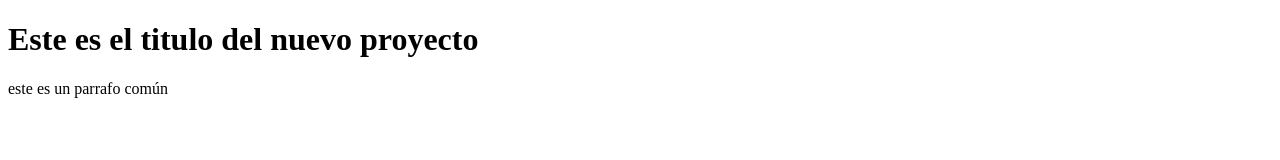
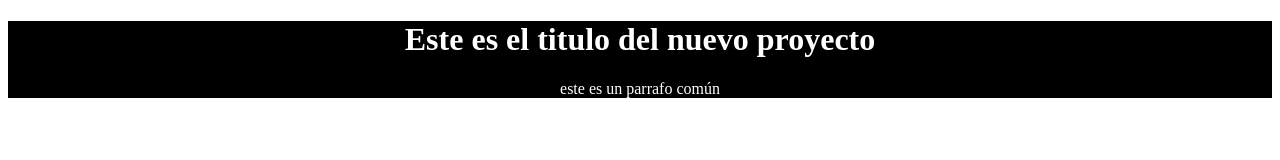
Before and after one commit to ikevinmejia/proyecto2, a plain HTML site: page index.html in a window 1280 px wide. Drawn offline with Linux system fonts and the light colour scheme.

Commit message:
letra blanca, fondo negro

```diff
--- /dev/null
+++ b/css/estilos.css
@@ -0,0 +1,5 @@
+.container{
+    color: white;
+    background-color: black;
+    text-align: center;
+}
--- a/index.html
+++ b/index.html
@@ -3,11 +3,13 @@
 <head>
     <meta charset="UTF-8">
     <meta name="viewport" content="width=device-width, initial-scale=1.0">
+    <link rel="stylesheet" href="css/estilos.css">
     <title>proyecto 2</title>
 </head>
 <body>
-    <h1>Este es el titulo del nuevo proyecto</h1>
-
-    <p>este es un parrafo común</p>
+    <div class="container">
+        <h1>Este es el titulo del nuevo proyecto</h1>
+        <p>este es un parrafo común</p>
+    </div>
 </body>
 </html>
```
